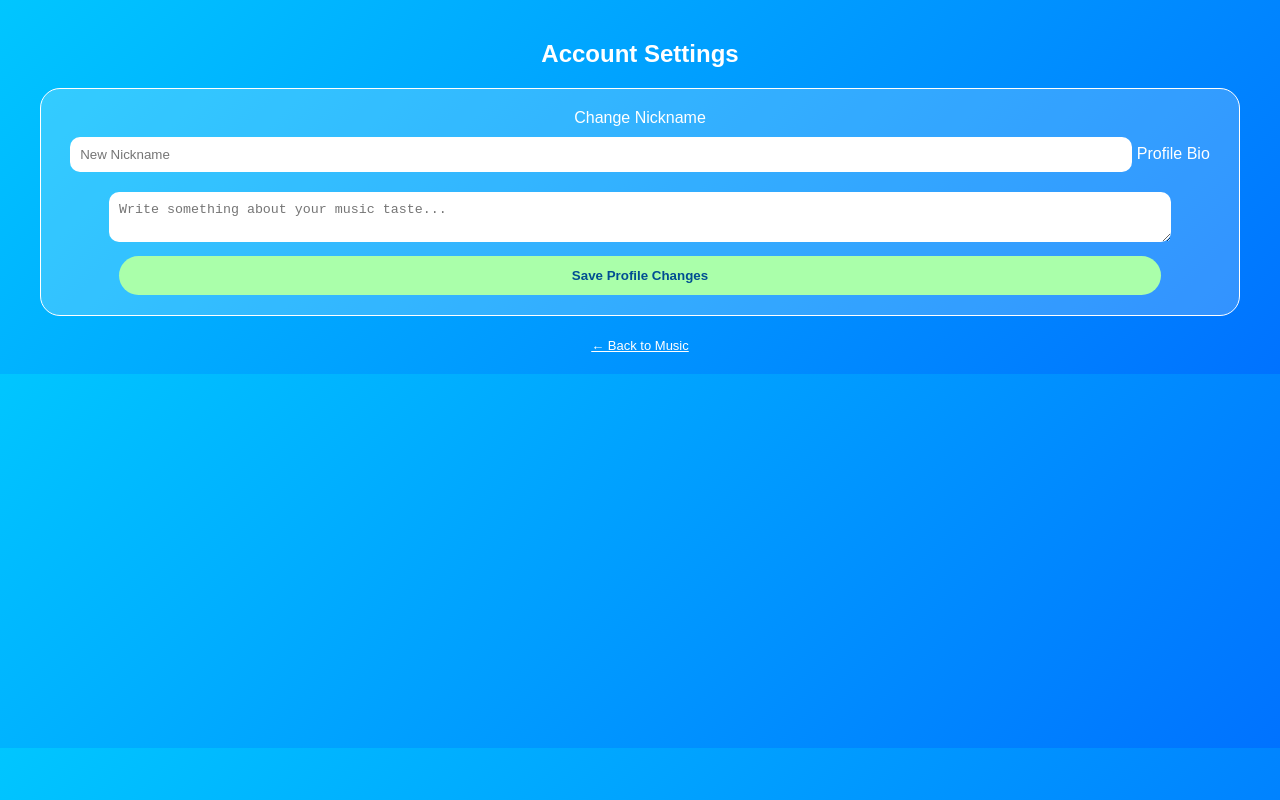
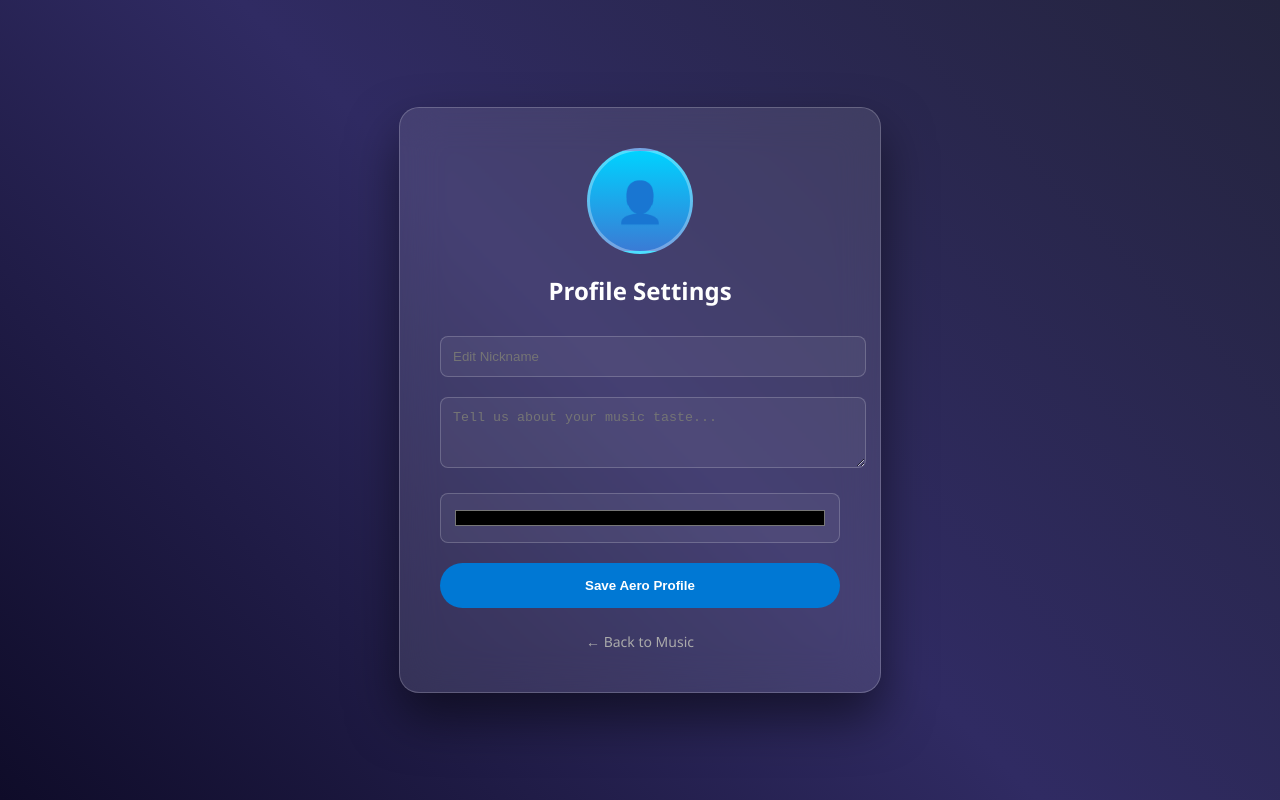
Before and after one commit to xx44kitt/aero-music, a website: page account.html in a window 1280 px wide. Drawn offline with Linux system fonts and the light colour scheme.

Commit message:
Redesign account page with new layout and styles

```diff
--- a/account.html
+++ b/account.html
@@ -1,28 +1,77 @@
 <!DOCTYPE html>
-<html>
+<html lang="en">
 <head>
-    <title>Manage Account</title>
-    <meta name="viewport" content="width=device-width, initial-scale=1.0">
+    <meta charset="UTF-8">
+    <title>Aero Music - My Profile</title>
     <style>
-        body { margin: 0; background: linear-gradient(135deg, #00c6ff, #0072ff); font-family: sans-serif; color: white; text-align: center; }
-        .glass-card { background: rgba(255,255,255,0.2); border: 1px solid white; border-radius: 20px; margin: 20px; padding: 20px; }
-        input, textarea { width: 90%; padding: 10px; margin: 10px 0; border-radius: 10px; border: none; }
-        .btn-save { width: 90%; padding: 12px; border-radius: 20px; background: #aaffaa; border: none; font-weight: bold; color: #004e92; }
+        body {
+            background: linear-gradient(45deg, #0f0c29, #302b63, #24243e);
+            font-family: 'Segoe UI', sans-serif;
+            color: white;
+            display: flex;
+            justify-content: center;
+            align-items: center;
+            height: 100vh;
+            margin: 0;
+        }
+        .profile-card {
+            background: rgba(255, 255, 255, 0.1);
+            backdrop-filter: blur(20px);
+            border: 1px solid rgba(255, 255, 255, 0.2);
+            border-radius: 20px;
+            padding: 40px;
+            width: 400px;
+            box-shadow: 0 25px 50px rgba(0,0,0,0.5);
+            text-align: center;
+        }
+        .avatar-circle {
+            width: 100px;
+            height: 100px;
+            background: linear-gradient(to bottom, #00d2ff, #3a7bd5);
+            border-radius: 50%;
+            margin: 0 auto 20px;
+            display: flex;
+            align-items: center;
+            justify-content: center;
+            font-size: 40px;
+            border: 3px solid rgba(255,255,255,0.3);
+        }
+        input, textarea {
+            width: 100%;
+            background: rgba(255,255,255,0.05);
+            border: 1px solid rgba(255,255,255,0.2);
+            padding: 12px;
+            margin: 10px 0;
+            color: white;
+            border-radius: 8px;
+        }
+        .btn-save {
+            background: #0078d4;
+            color: white;
+            border: none;
+            padding: 15px 30px;
+            border-radius: 30px;
+            cursor: pointer;
+            font-weight: bold;
+            transition: 0.3s;
+            width: 100%;
+            margin-top: 10px;
+        }
+        .btn-save:hover { background: #00c6ff; box-shadow: 0 0 20px #00c6ff; }
     </style>
 </head>
 <body>
-    <div style="padding: 20px;">
-        <h2>Account Settings</h2>
-        <div class="glass-card">
-            <form action="/update-account" method="POST">
-                <label>Change Nickname</label>
-                <input type="text" name="nickname" placeholder="New Nickname">
-                <label>Profile Bio</label>
-                <textarea name="bio" placeholder="Write something about your music taste..."></textarea>
-                <button type="submit" class="btn-save">Save Profile Changes</button>
-            </form>
-        </div>
-        <a href="index.html" style="color: white; font-size: 13px;">← Back to Music</a>
+    <div class="profile-card">
+        <div class="avatar-circle">👤</div>
+        <h2>Profile Settings</h2>
+        <form action="/update-account" method="POST">
+            <input type="text" name="nickname" placeholder="Edit Nickname">
+            <textarea name="bio" placeholder="Tell us about your music taste..." rows="3"></textarea>
+            <input type="color" name="theme" title="Choose Profile Theme Color" style="height: 50px;">
+            <button type="submit" class="btn-save">Save Aero Profile</button>
+        </form>
+        <br>
+        <a href="/index.html" style="color: #aaa; text-decoration: none; font-size: 14px;">← Back to Music</a>
     </div>
 </body>
 </html>
```
